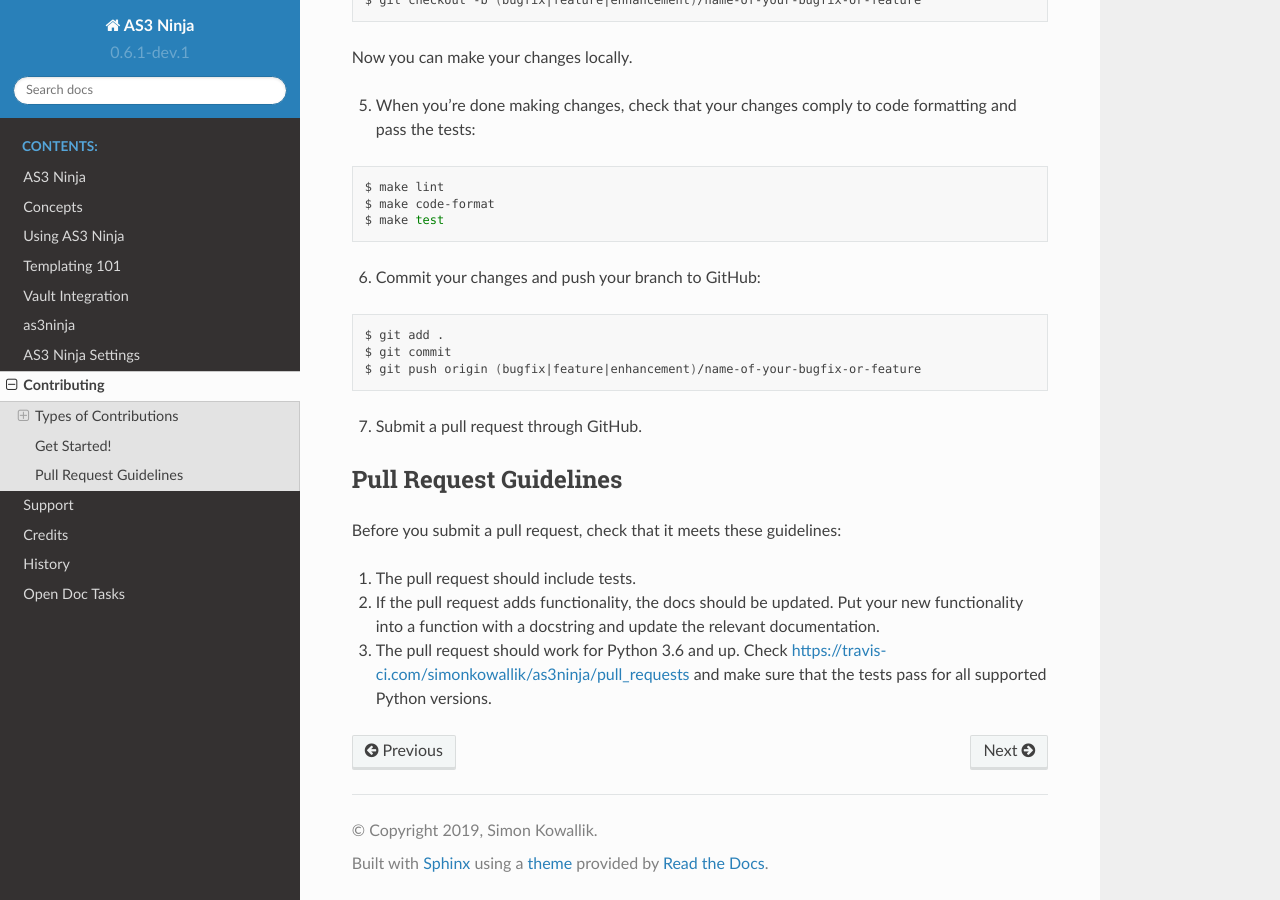
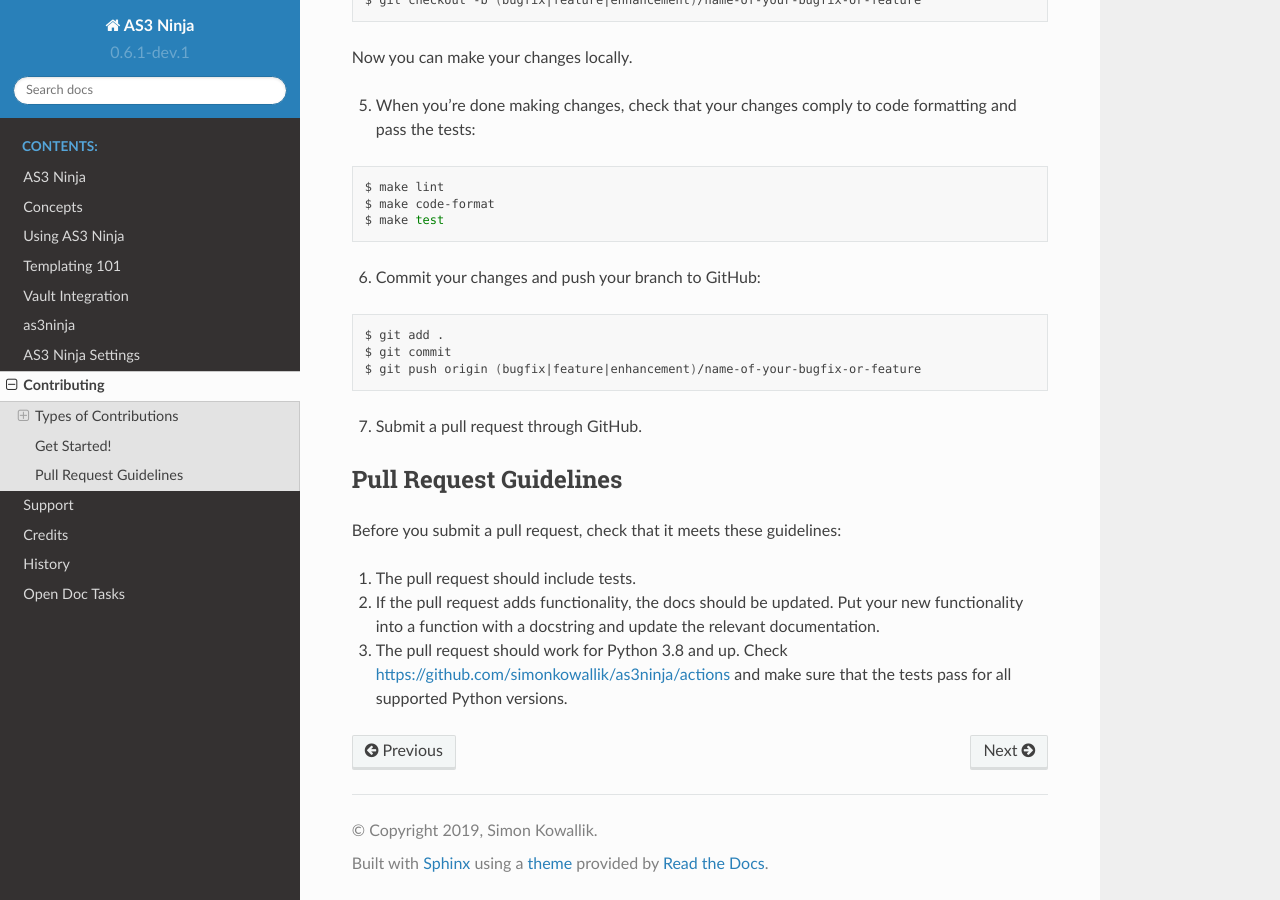
Before and after one commit to simonkowallik/as3ninja, a Sphinx documentation site: the page built from docs/contributing.rst, in a window 1280 px wide and 900 px high, scrolled down 1670 px. Built offline with Sphinx 7.4.7 and the Read the Docs theme 2.0.0, drawn with Linux system fonts in a browser that asks for light colours.

Commit message:
docs: updated heading and removed travis

```diff
--- a/docs/contributing.rst
+++ b/docs/contributing.rst
@@ -118,6 +118,6 @@ Before you submit a pull request, check that it meets these guidelines:
 2. If the pull request adds functionality, the docs should be updated. Put
    your new functionality into a function with a docstring and update the
    relevant documentation.
-3. The pull request should work for Python 3.6 and up. Check
-   https://travis-ci.com/simonkowallik/as3ninja/pull_requests
+3. The pull request should work for Python 3.8 and up. Check
+   https://github.com/simonkowallik/as3ninja/actions
    and make sure that the tests pass for all supported Python versions.
```
Also changed, not shown: docs/_heading.rst (+4 -4 lines).
